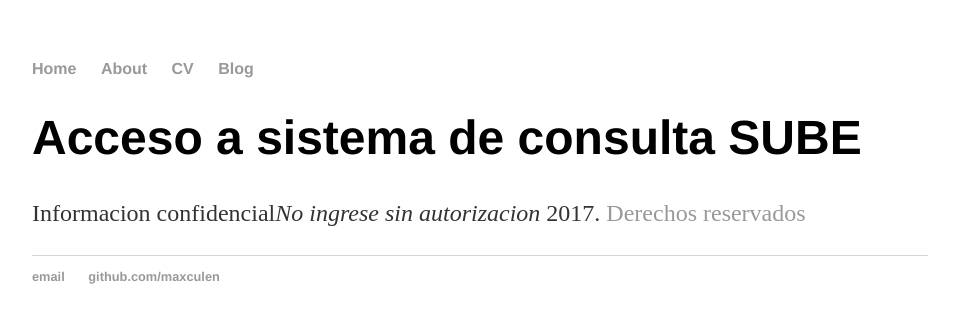
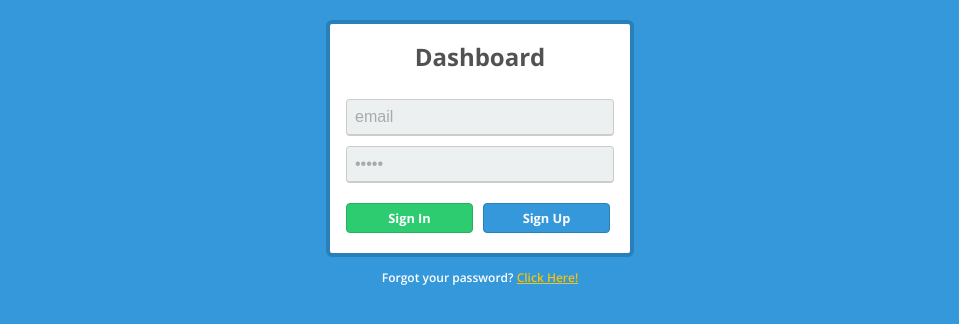
Before and after one commit to maxculen/maxculen.github.io, a plain HTML site: page index.html in a window 1280 px wide. Shown: the whole page, without its empty margins (160-1119 px from the left). Drawn offline with nearby package versions, Linux system fonts and the light colour scheme; files that its build step writes are made by us from their sources.

Commit message:
Add files via upload

```diff
--- a/index.html
+++ b/index.html
@@ -1,30 +1,40 @@
 <!DOCTYPE html>
-<html>
-	<head>
-		<title>Sube Dashboard login</title>
-		<!-- link to main stylesheet -->
-		<link rel="stylesheet" type="text/css" href="/css/main.css">
-	</head>
-	<body>
-		<nav>
-    		<ul>
-        		<li><a href="/">Home</a></li>
-	        	<li><a href="/about">About</a></li>
-        		<li><a href="/cv">CV</a></li>
-        		<li><a href="/blog">Blog</a></li>
-    		</ul>
-		</nav>
-		<div class="container">
-    		<div class="blurb">
-        		<h1>Acceso a sistema de consulta SUBE</h1>
-				<p>Informacion confidencial<em>No ingrese sin autorizacion</em> 2017. <a href="/about">Derechos reservados</a></p>
-    		</div><!-- /.blurb -->
-		</div><!-- /.container -->
-		<footer>
-    		<ul>
-        		<li><a href="mailto:mxculen@gmail.com">email</a></li>
-        		<li><a href="https://github.com/maxculen">github.com/maxculen</a></li>
-			</ul>
-		</footer>
-	</body>
+<html >
+<head>
+  <meta charset="UTF-8">
+  <title>Simple HTML & CSS Login Form</title>
+
+
+
+      <link rel="stylesheet" href="css/style.css">
+
+
+</head>
+
+<body>
+  <link href='https://fonts.googleapis.com/css?family=Open+Sans:700,600' rel='stylesheet' type='text/css'>
+
+<form method="post" action="index.html">
+<div class="box">
+<h1>Dashboard</h1>
+
+<input type="email" name="email" value="email" onFocus="field_focus(this, 'email');" onblur="field_blur(this, 'email');" class="email" />
+
+<input type="password" name="email" value="email" onFocus="field_focus(this, 'email');" onblur="field_blur(this, 'email');" class="email" />
+
+<a href="#"><div class="btn">Sign In</div></a> <!-- End Btn -->
+
+<a href="#"><div id="btn2">Sign Up</div></a> <!-- End Btn2 -->
+
+</div> <!-- End Box -->
+
+</form>
+
+<p>Forgot your password? <u style="color:#f1c40f;">Click Here!</u></p>
+
+<script src="//ajax.googleapis.com/ajax/libs/jquery/1.9.0/jquery.min.js" type="text/javascript"></script>
+
+    <script  src="js/index.js"></script>
+
+</body>
 </html>
--- /dev/null
+++ b/style.css
@@ -0,0 +1,90 @@
+body{
+  font-family: 'Open Sans', sans-serif;
+  background:#3498db;
+  margin: 0 auto 0 auto;
+  width:100%;
+  text-align:center;
+  margin: 20px 0px 20px 0px;
+}
+
+p{
+  font-size:12px;
+  text-decoration: none;
+  color:#ffffff;
+}
+
+h1{
+  font-size:1.5em;
+  color:#525252;
+}
+
+.box{
+  background:white;
+  width:300px;
+  border-radius:6px;
+  margin: 0 auto 0 auto;
+  padding:0px 0px 70px 0px;
+  border: #2980b9 4px solid;
+}
+
+.email{
+  background:#ecf0f1;
+  border: #ccc 1px solid;
+  border-bottom: #ccc 2px solid;
+  padding: 8px;
+  width:250px;
+  color:#AAAAAA;
+  margin-top:10px;
+  font-size:1em;
+  border-radius:4px;
+}
+
+.password{
+  border-radius:4px;
+  background:#ecf0f1;
+  border: #ccc 1px solid;
+  padding: 8px;
+  width:250px;
+  font-size:1em;
+}
+
+.btn{
+  background:#2ecc71;
+  width:125px;
+  padding-top:5px;
+  padding-bottom:5px;
+  color:white;
+  border-radius:4px;
+  border: #27ae60 1px solid;
+
+  margin-top:20px;
+  margin-bottom:20px;
+  float:left;
+  margin-left:16px;
+  font-weight:800;
+  font-size:0.8em;
+}
+
+.btn:hover{
+  background:#2CC06B;
+}
+
+#btn2{
+  float:left;
+  background:#3498db;
+  width:125px;  padding-top:5px;
+  padding-bottom:5px;
+  color:white;
+  border-radius:4px;
+  border: #2980b9 1px solid;
+
+  margin-top:20px;
+  margin-bottom:20px;
+  margin-left:10px;
+  font-weight:800;
+  font-size:0.8em;
+}
+
+#btn2:hover{
+background:#3594D2;
+}
```
Also changed, not shown: index.js (added, +25 -0 lines).
